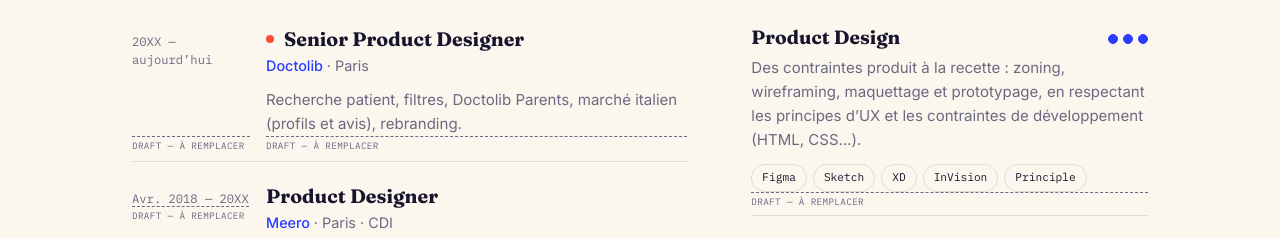
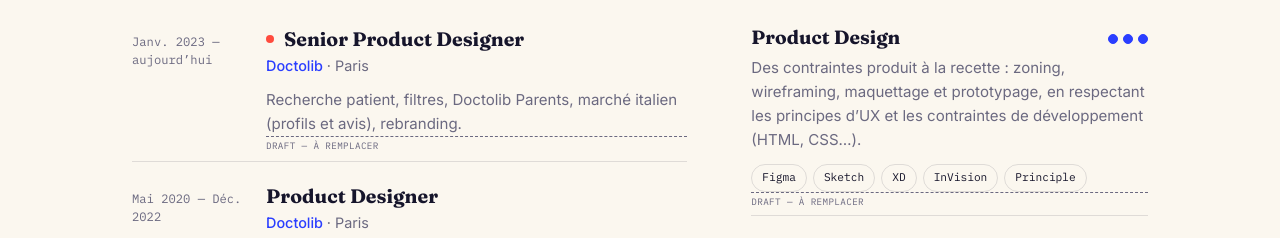
Before and after one commit to emilietissot2601-boop/portfolio, a plain HTML site: page fr/cv.html in a window 1280 px wide. Shown: the part 700-938 px from the top of the page. Drawn offline with Linux system fonts and the light colour scheme.

Commit message:
CV : rôles Doctolib (Product Designer 2020–2022, Senior depuis 2023)
Co-Authored-By: Claude Opus 5.5 <noreply@anthropic.com>
Claude-Session: https://claude.ai/code/session_01BvnjXVJq2tfUDo23mebhbu

```diff
--- a/fr/cv.html
+++ b/fr/cv.html
@@ -187,11 +187,19 @@
         <h2>Expériences</h2>
 
         <article class="job current">
-          <div class="y tbd">20XX — aujourd’hui</div>
+          <div class="y">Janv. 2023 — aujourd’hui</div>
           <div>
             <h3>Senior Product Designer</h3>
             <div class="co">Doctolib <em>· Paris</em></div>
             <p class="tbd">Recherche patient, filtres, Doctolib Parents, marché italien (profils et avis), rebranding.</p>
+          </div>
+        </article>
+
+        <article class="job">
+          <div class="y">Mai 2020 — Déc. 2022</div>
+          <div>
+            <h3>Product Designer</h3>
+            <div class="co">Doctolib <em>· Paris</em></div>
           </div>
         </article>
 
```
Also changed, not shown: cv.html (+9 -1 lines).
